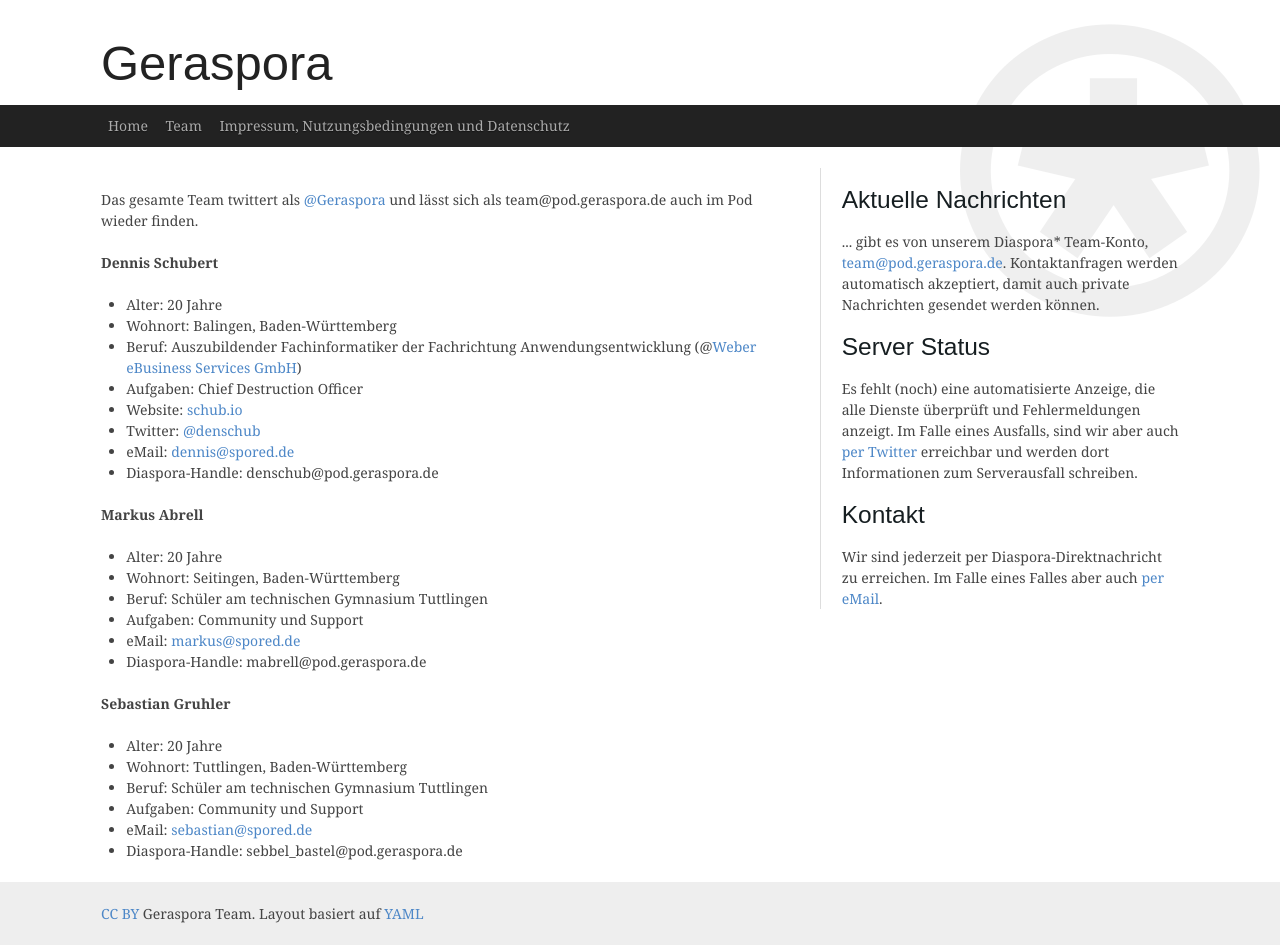
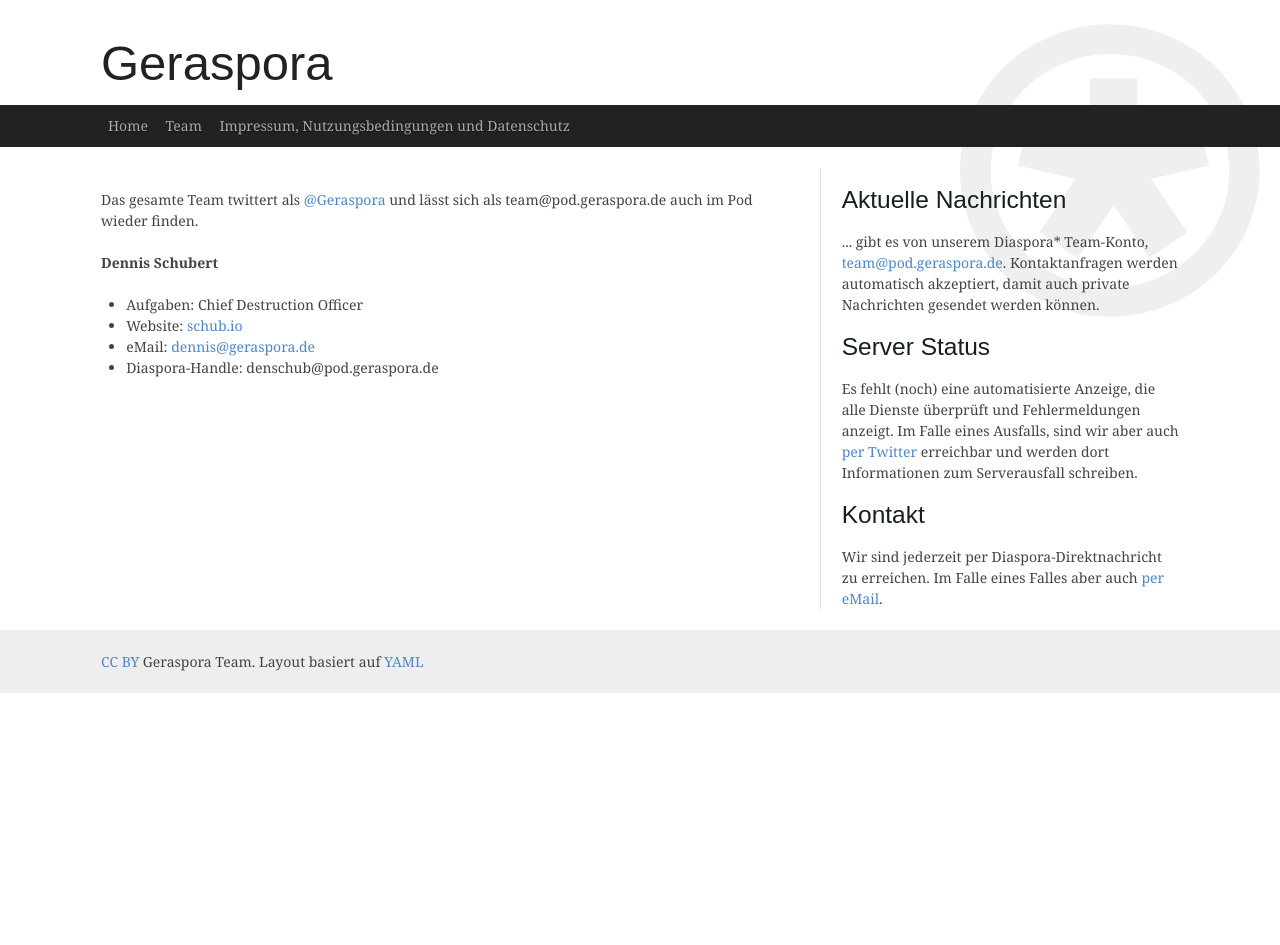
Before and after one commit to geraspora/meta, a Jekyll site: the page built from team.html, in a window 1280 px wide. Built offline with Jekyll 4.4.1, drawn with Linux system fonts in a browser that asks for light colours; some web fonts are replaced; Markdown is read by kramdown in place of the engine named in the settings; after the commit the page ends 900 px from its top, so only the background shows below that.

Commit message:
Remove Markus and Sebastian on request

```diff
--- a/team.html
+++ b/team.html
@@ -12,33 +12,9 @@
 
   <p><strong>Dennis Schubert</strong></p>
   <ul>
-    <li>Alter: 20 Jahre</li>
-    <li>Wohnort: Balingen, Baden-Württemberg</li>
-    <li>Beruf: Auszubildender Fachinformatiker der Fachrichtung Anwendungsentwicklung (@<a target="_blank" href="http://www.weber-ebusiness.de/">Weber eBusiness Services GmbH</a>)</li>
     <li>Aufgaben: Chief Destruction Officer</li>
     <li>Website: <a target="_blank" href="http://schub.io">schub.io</a></li>
-    <li>Twitter: <a target="_blank" href="http://twitter.com/denschub">@denschub</a></li>
-    <li>eMail: <a href="mailto:dennis@spored.de">dennis@spored.de</a></li>
+    <li>eMail: <a href="mailto:dennis@geraspora.de">dennis@geraspora.de</a></li>
     <li>Diaspora-Handle: denschub@pod.geraspora.de</li>
   </ul>
-
-  <p><strong>Markus Abrell</strong></p>
-  <ul>
-    <li>Alter: 20 Jahre</li>
-    <li>Wohnort: Seitingen, Baden-Württemberg</li>
-    <li>Beruf: Schüler am technischen Gymnasium Tuttlingen</li>
-    <li>Aufgaben: Community und Support</li>
-    <li>eMail:<a href="mailto:markus@spored.de"> markus@spored.de</a></li>
-    <li>Diaspora-Handle: mabrell@pod.geraspora.de</li>
-  </ul>
-
-  <p><strong>Sebastian Gruhler</strong></p>
-  <ul>
-    <li>Alter: 20 Jahre</li>
-    <li>Wohnort: Tuttlingen, Baden-Württemberg</li>
-    <li>Beruf: Schüler am technischen Gymnasium Tuttlingen</li>
-    <li>Aufgaben: Community und Support</li>
-    <li>eMail: <a href="mailto:sebastian@spored.de">sebastian@spored.de</a></li>
-    <li>Diaspora-Handle:&nbsp;sebbel_bastel@pod.geraspora.de</li>
-  </ul>
 </div>
```
